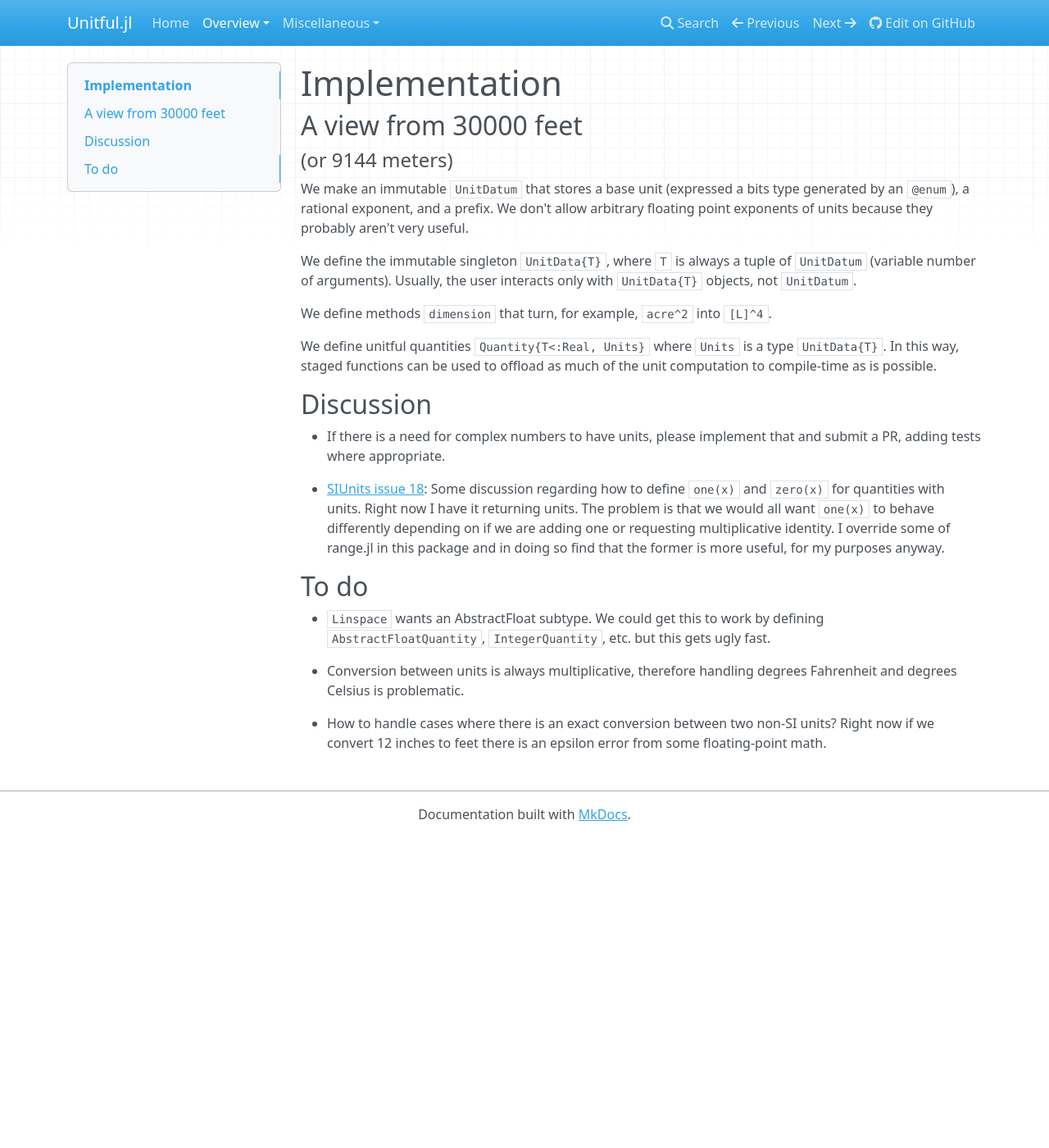
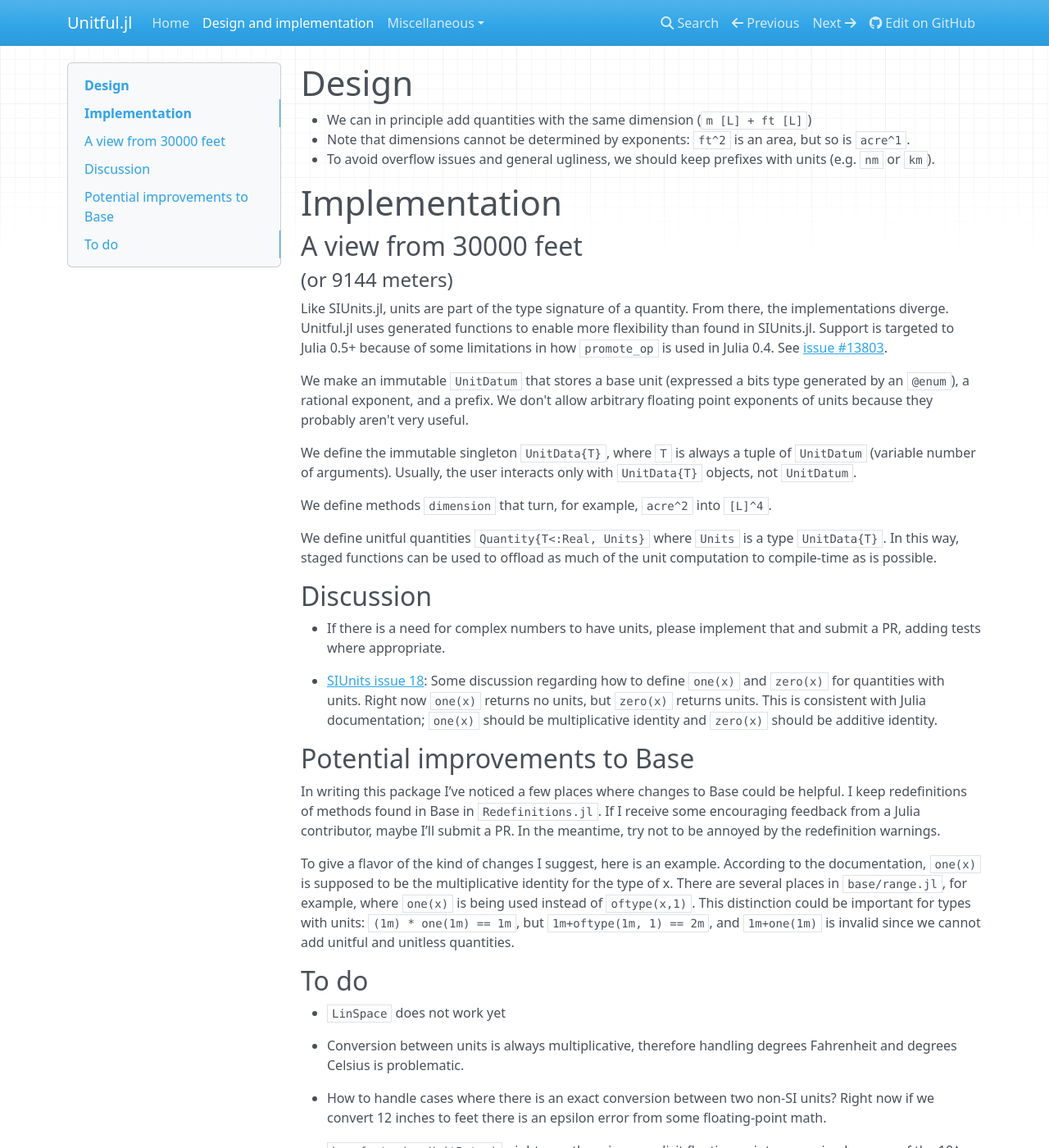
Before and after one commit to PainterQubits/Unitful.jl, an MkDocs documentation site: the page built from docs/implementation.md, in a window 1280 px wide and 1400 px high. Shown: the whole window at 82% size. Built offline with MkDocs 1.6.1, drawn with Linux system fonts in a browser that asks for light colours; nearby versions of some CDN libraries; old or Windows-style settings are respelled for this version of MkDocs; some of the changed text lies outside the part shown.

Commit message:
Many many changes

```diff
--- a/docs/implementation.md
+++ b/docs/implementation.md
@@ -1,7 +1,19 @@
+# Design
+
+- We can in principle add quantities with the same dimension (`m [L] + ft [L]`)
+- Note that dimensions cannot be determined by exponents: `ft^2` is an area, but so is `acre^1`.
+- To avoid overflow issues and general ugliness, we should keep prefixes with units (e.g. `nm` or `km`).
+
 # Implementation
 
 ## A view from 30000 feet
 #### (or 9144 meters)
+
+Like SIUnits.jl, units are part of the type signature of a quantity. From there,
+the implementations diverge. Unitful.jl uses generated functions to enable more
+flexibility than found in SIUnits.jl. Support is targeted to Julia 0.5+
+because of some limitations in how `promote_op` is used in Julia 0.4. See
+[issue #13803](https://github.com/julialang/Julia/issues/13803).
 
 We make an immutable `UnitDatum` that stores a base unit (expressed a bits type
 generated by an `@enum`), a rational exponent, and a prefix. We don't allow
@@ -24,15 +36,22 @@ and submit a PR, adding tests where appropriate.
 
 - [SIUnits issue 18](https://github.com/Keno/SIUnits.jl/issues/18): Some discussion
 regarding how to define `one(x)` and `zero(x)` for quantities with units. Right now
-I have it returning units. The problem is that we would all want `one(x)` to behave
-differently depending on if we are adding one or requesting multiplicative identity.
-I override some of range.jl in this package and in doing so find that the former
-is more useful, for my purposes anyway.
+`one(x)` returns no units, but `zero(x)` returns units. This is consistent with
+Julia documentation; `one(x)` should be multiplicative identity and `zero(x)`
+should be additive identity.
+
+## Potential improvements to Base
+
+In writing this package I’ve noticed a few places where changes to Base could be helpful. I keep redefinitions of methods found in Base in `Redefinitions.jl`. If I receive some encouraging feedback from a Julia contributor, maybe I’ll submit a PR. In the meantime, try not to be annoyed by the redefinition warnings.
+
+To give a flavor of the kind of changes I suggest, here is an example.
+According to the documentation, `one(x)` is supposed to be the multiplicative identity for the type of x. There are several places in `base/range.jl`, for example, where `one(x)` is being used instead of `oftype(x,1)`. This distinction could be important for types with units:
+`(1m) * one(1m) == 1m`, but `1m+oftype(1m, 1) == 2m`, and `1m+one(1m)` is invalid
+since we cannot add unitful and unitless quantities.
 
 ## To do
 
-- `Linspace` wants an AbstractFloat subtype. We could get this to work by defining
-  `AbstractFloatQuantity`, `IntegerQuantity`, etc. but this gets ugly fast.
+- `LinSpace` does not work yet
 
 - Conversion between units is always multiplicative, therefore handling
 degrees Fahrenheit and degrees Celsius is problematic.
@@ -40,3 +59,6 @@ degrees Fahrenheit and degrees Celsius is problematic.
 - How to handle cases where there is an exact conversion between two
 non-SI units? Right now if we convert 12 inches to feet there is an epsilon
 error from some floating-point math.
+
+  - `basefactor(x::UnitDatum)`: right now there is an explicit floating point
+  conversion because of the 10^x.
--- a/mkdocs.yml
+++ b/mkdocs.yml
@@ -5,9 +5,7 @@ repo_url: https://github.com/ajkeller34/Unitful.jl/
 
 pages:
 - Home: 'index.md'
-- Overview:
-    - 'Design': 'design.md'
-    - 'Implementation': 'implementation.md'
+- Design and implementation: 'implementation.md'
 - Miscellaneous:
     - 'Release notes': 'releases.md'
     - 'License': 'LICENSE.md'
```
Also changed, not shown: docs/design.md (deleted, +0 -13 lines), docs/index.md (+28 -9 lines), 4 other files.
